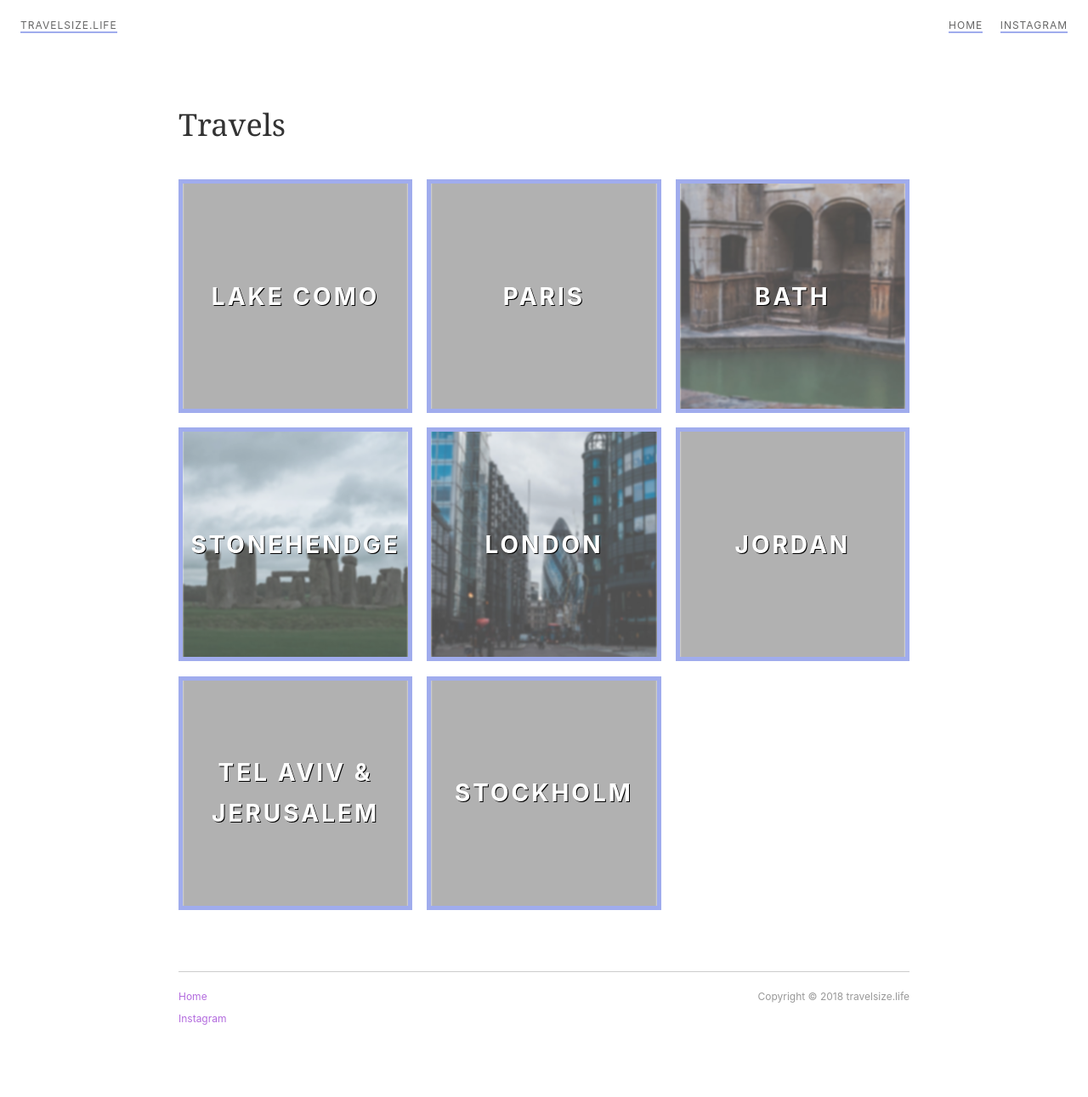
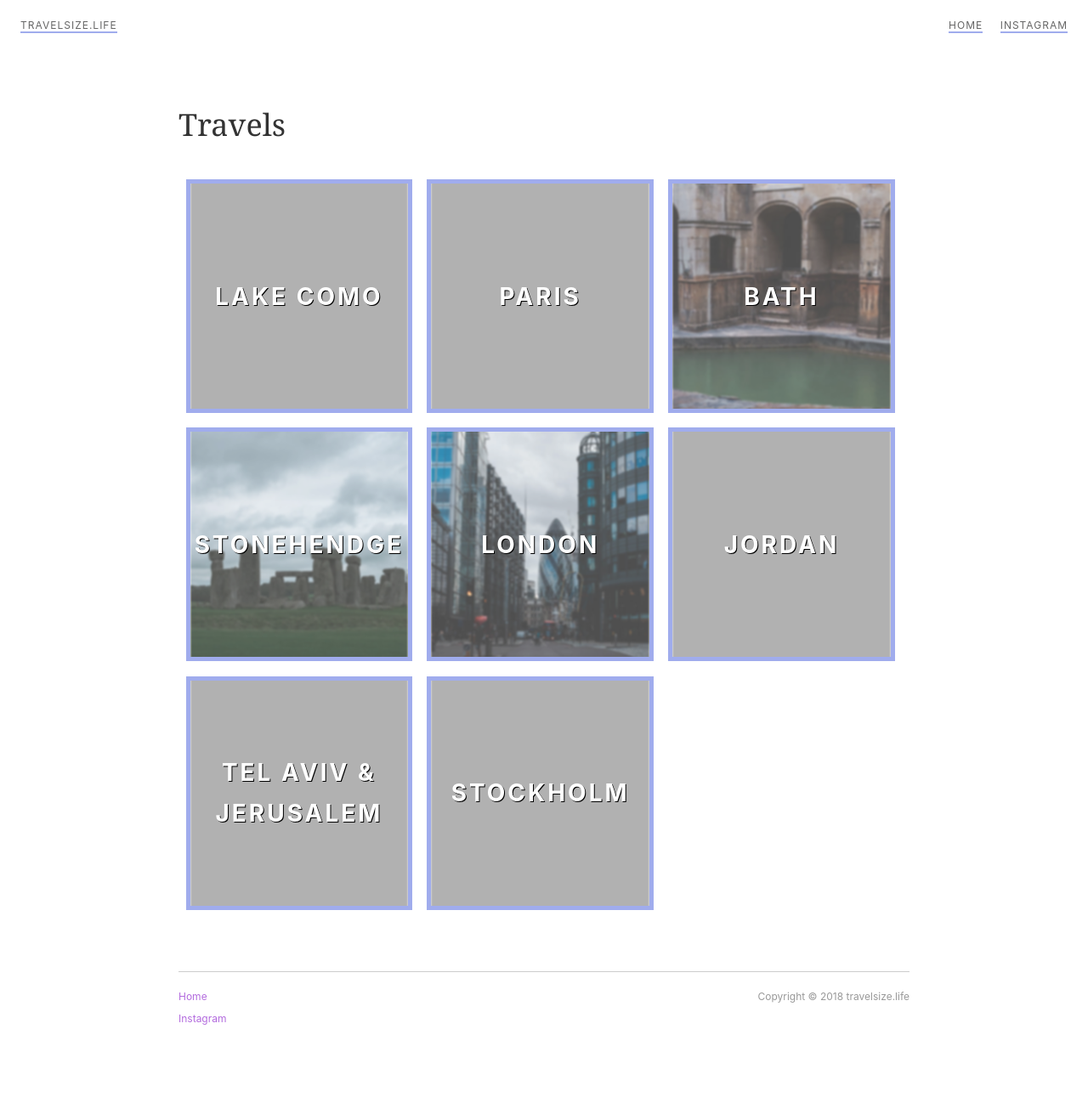
Before and after one commit to devlocker/travelsizelife, a Jekyll site: the page built from index.html, in a window 1280 px wide. Shown: the whole page at 85% size. Built offline with Jekyll 4.4.1, drawn with Linux system fonts in a browser that asks for light colours.

```diff
--- a/_sass/_layout.scss
+++ b/_sass/_layout.scss
@@ -48,17 +48,9 @@
     justify-content: center;
     overflow: hidden;
     position: relative;
-    width: 32%;
+    width: 31%;
     margin: 1%;
     transition: all 0.3s;
-
-    &:nth-child(3n+1) {
-      margin-left: 0;
-    }
-
-    &:nth-child(3n) {
-      margin-right: 0;
-    }
 
     .new-feed__image {
       background-position: center;
```
